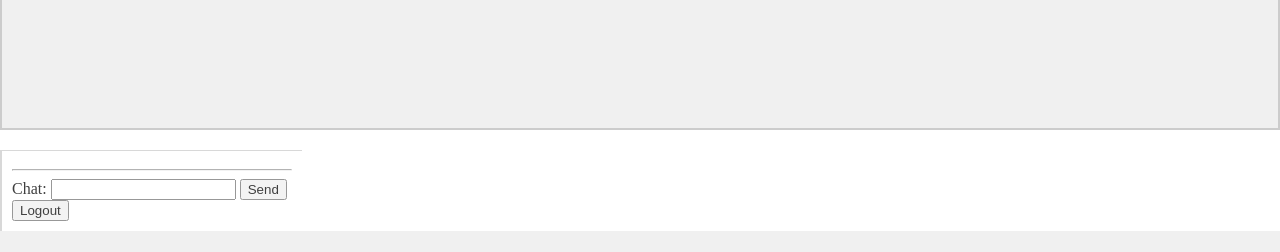
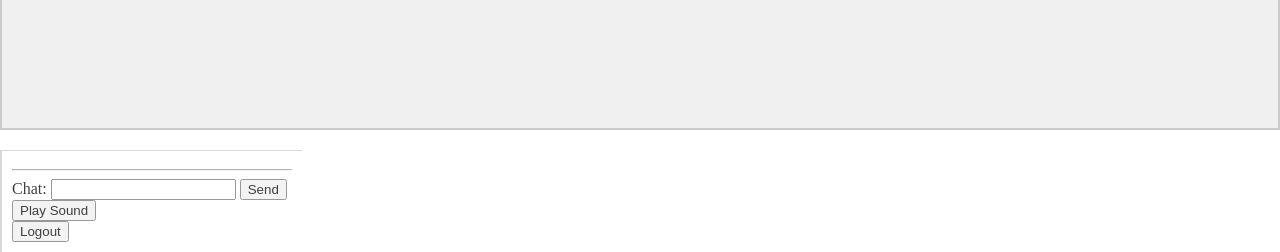
Before and after one commit to APre203/cse312Project, a Flask app: page /game in a window 1280 px wide. Shown: the part 670-922 px from the top of the page. Before the commit the page ends 901 px from the top, so only its background shows below. Run offline with Flask 3, Linux system fonts and the light colour scheme; data that the repository does not hold is empty; some libraries are stand-ins or nearby versions.

Commit message:
Update playPage.html

```diff
--- a/templates/playPage.html
+++ b/templates/playPage.html
@@ -82,7 +82,7 @@
           </label>
           <button id="chat-button" onclick="sendChat()">Send</button>
           <br />
-
+          <button id="play-sound-button" onclick="playSound()">Play Sound</button>
           <form action="{{ url_for('logout') }}" method="post">
             <button type="submit" class="btn btn-danger">Logout</button>
           </form>
```
